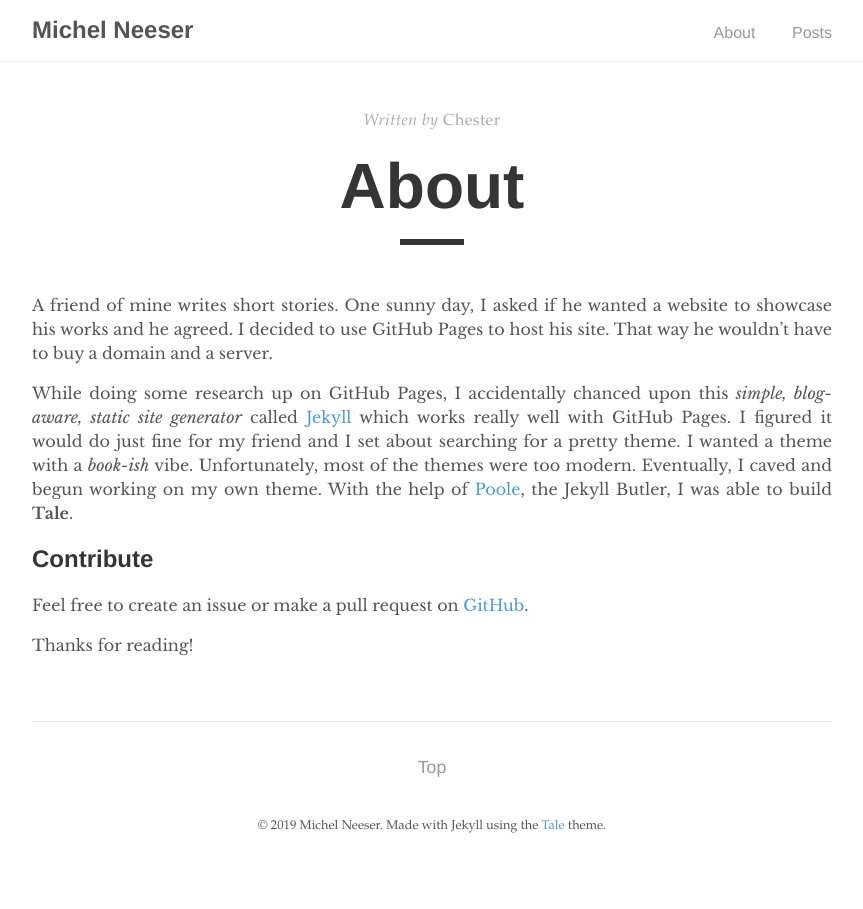
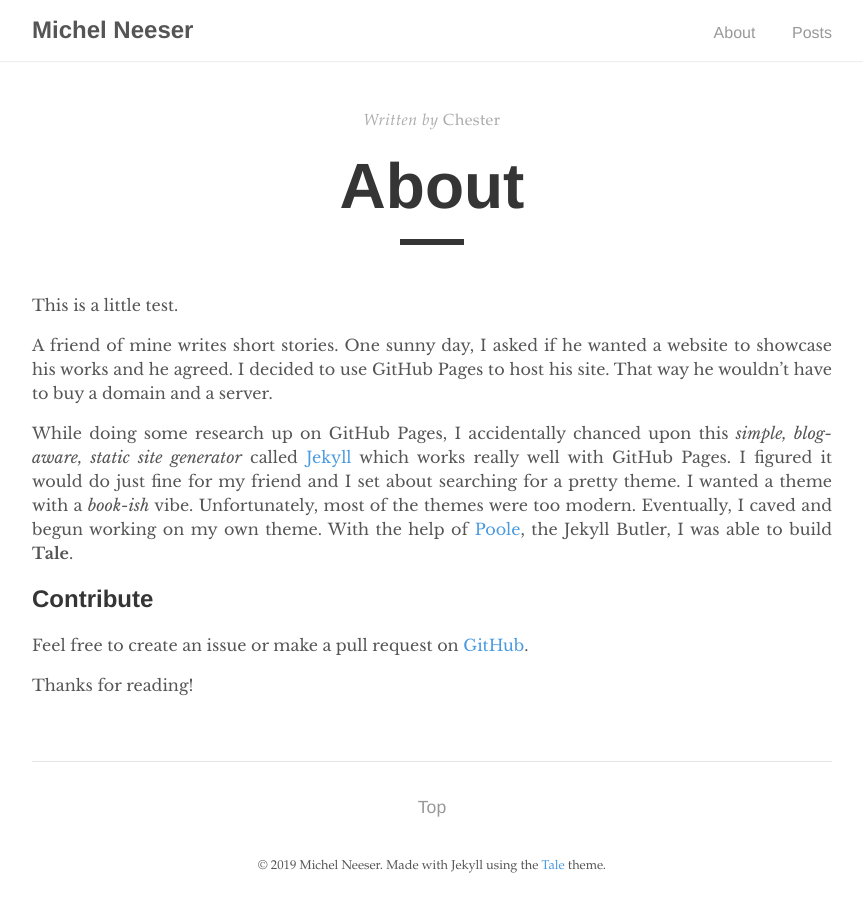
Before and after one commit to michelneeser/michelneeser.github.io, a Jekyll site: the page built from _pages/about.md, in a window 1280 px wide. Shown: the whole page, without its empty margins (208-1071 px from the left). Built offline with Jekyll 4.4.1, drawn with Linux system fonts in a browser that asks for light colours.

Commit message:
testing the content

```diff
--- a/_pages/about.md
+++ b/_pages/about.md
@@ -4,6 +4,8 @@ title: "About"
 author: "Chester"
 permalink: /about/
 ---
+
+This is a little test.
 
 A friend of mine writes short stories. One sunny day, I asked if he wanted a website to showcase his works and he agreed. I decided to use GitHub Pages to host his site. That way he wouldn't have to buy a domain and a server.
 
```
